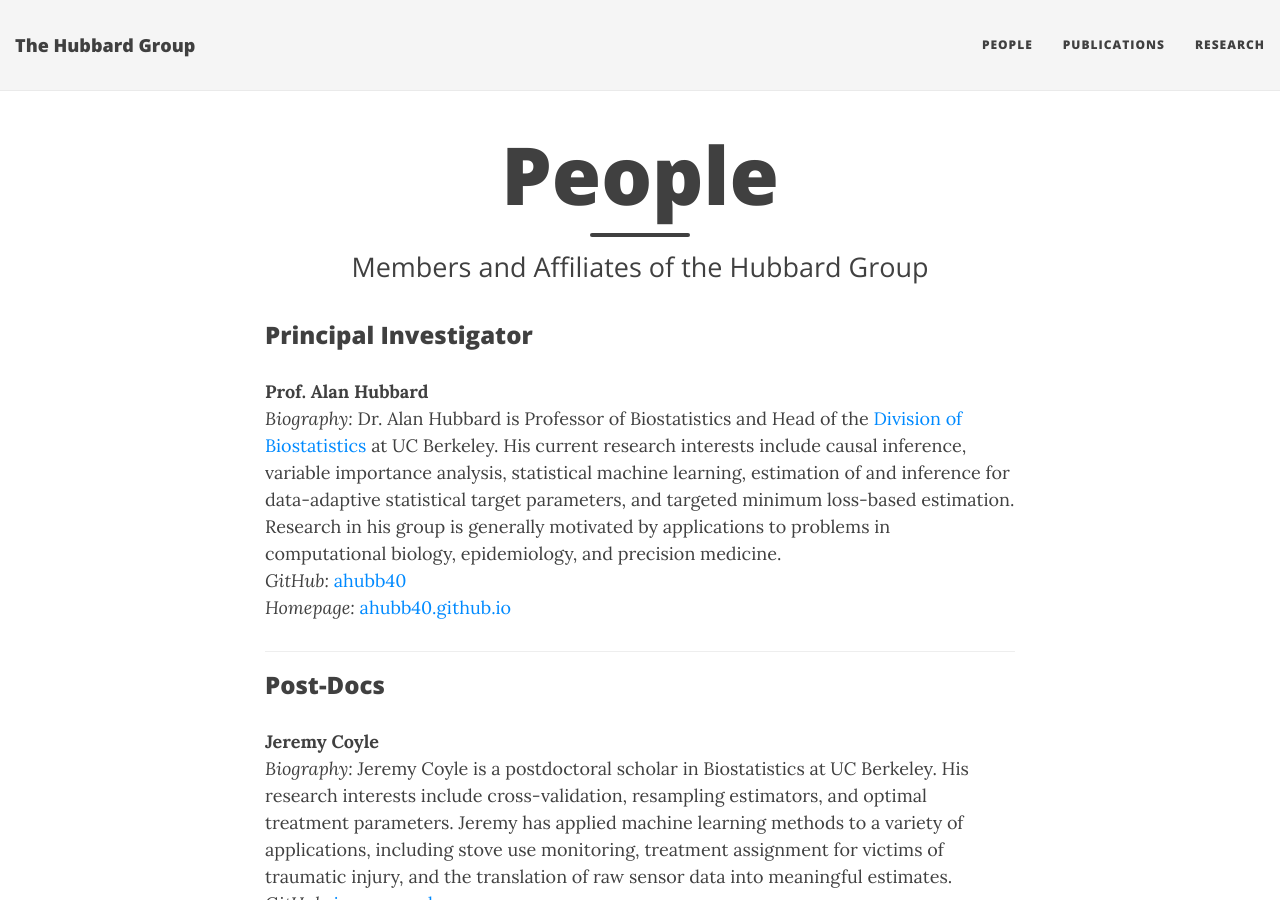
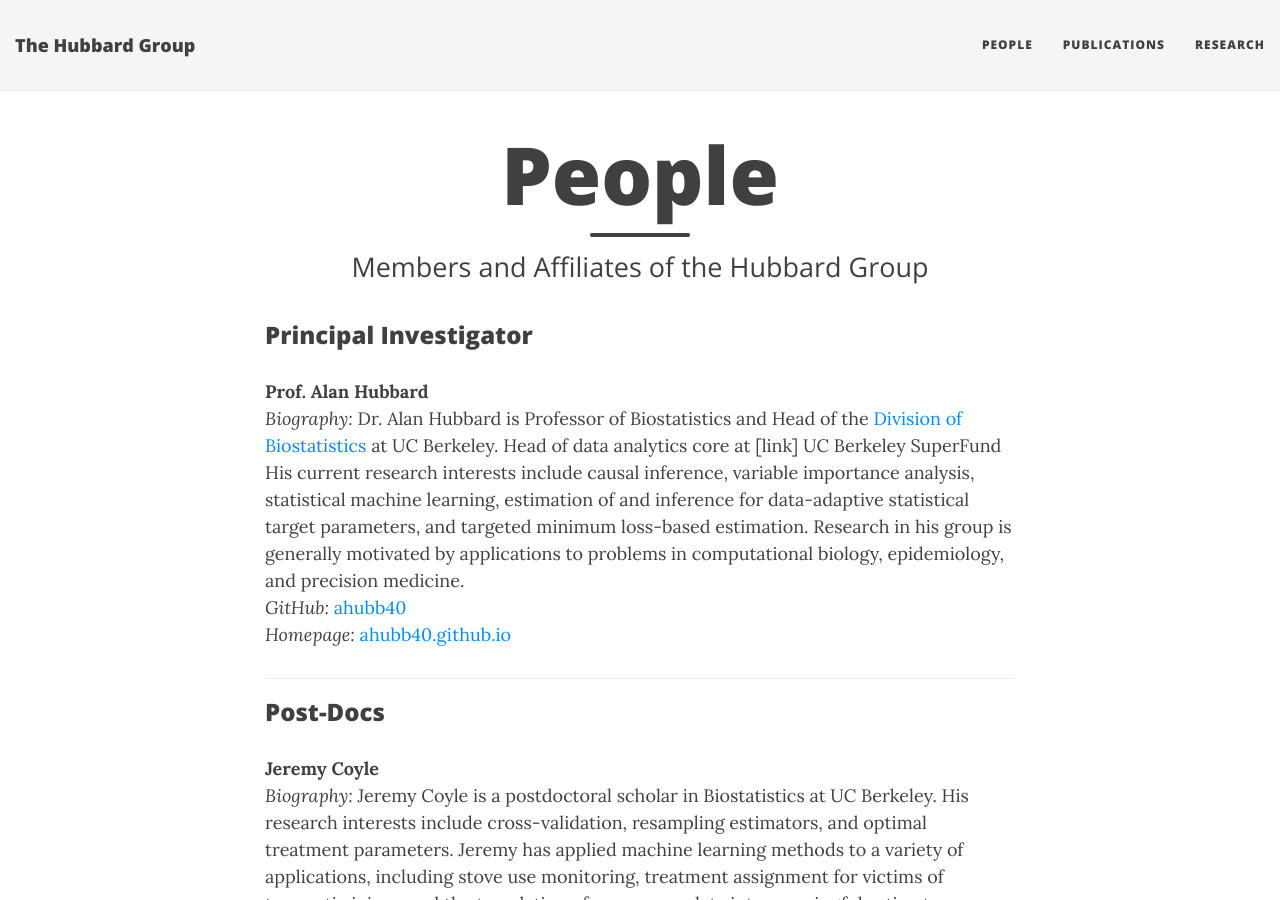
Before and after one commit to hubbardgroup/hubbardgroup.github.io, a Jekyll site: the page built from people.md, in a window 1280 px wide and 900 px high. Built offline with Jekyll 4.4.1, drawn with Linux system fonts in a browser that asks for light colours; nearby versions of some CDN libraries; some of the changed text lies outside the part shown.

Commit message:
fix typo

```diff
--- a/people.md
+++ b/people.md
@@ -10,7 +10,7 @@ show-avatar: false
 <a name="alan-hubbard"></a>__Prof. Alan Hubbard__<br/>
 _Biography:_ Dr. Alan Hubbard is Professor of Biostatistics and Head of the
 [Division of Biostatistics](https://www.stat.berkeley.edu/biostat/) at UC
-Berkeley. His current research interests include causal inference, variable
+Berkeley.  Head of data analytics core at [link] UC Berkeley SuperFund His current research interests include causal inference, variable
 importance analysis, statistical machine learning, estimation of and inference
 for data-adaptive statistical target parameters, and targeted minimum loss-based
 estimation. Research in his group is generally motivated by applications to
@@ -114,7 +114,7 @@ from  North Carolina State University with a B.S. in Applied Mathematics, B.S.
 in Economics, and a minor in Statistics.<br/>
 _GitHub:_ [akwaschka](https://github.com/akwaschka)<br/>
 
-<a name="yue-you></a>__Yue You__<br />
+<a name="yue-you"></a>__Yue You__<br />
 
 ---
 
```
